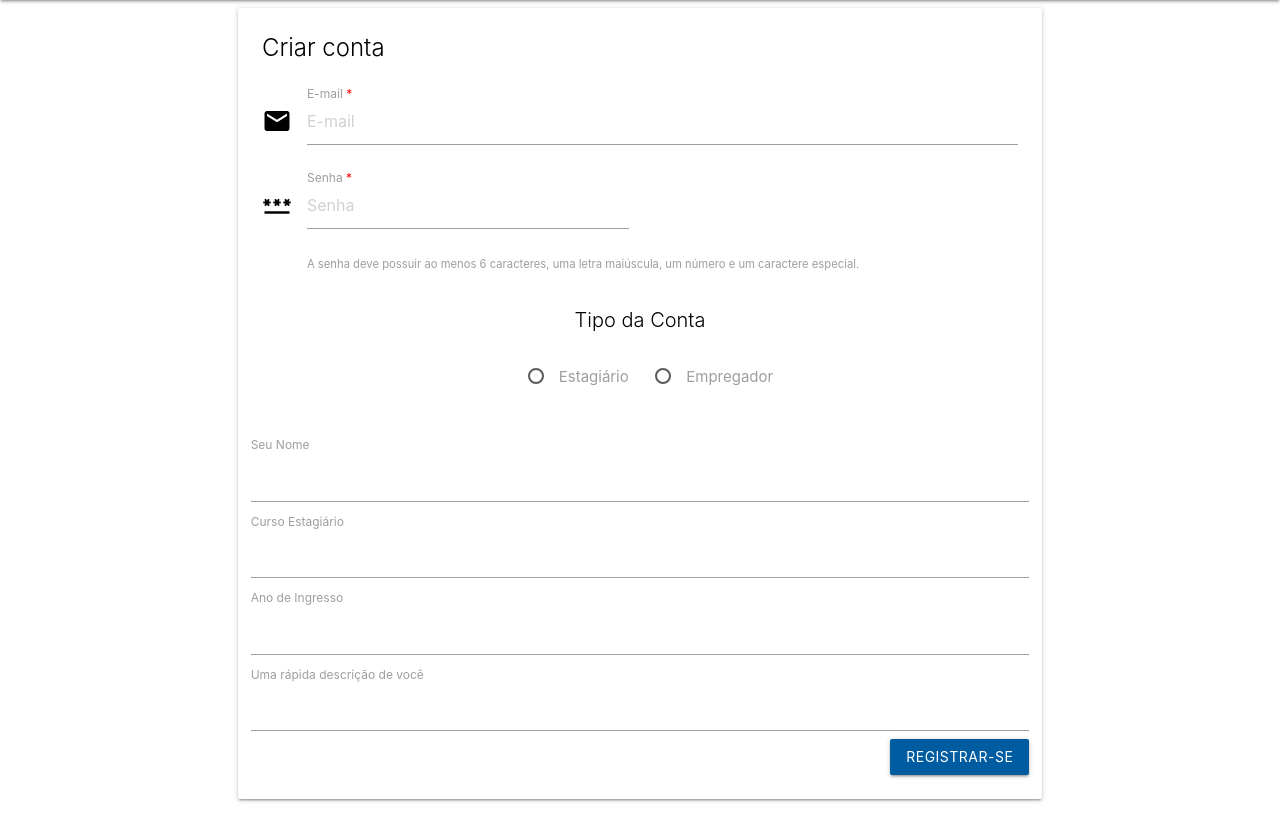
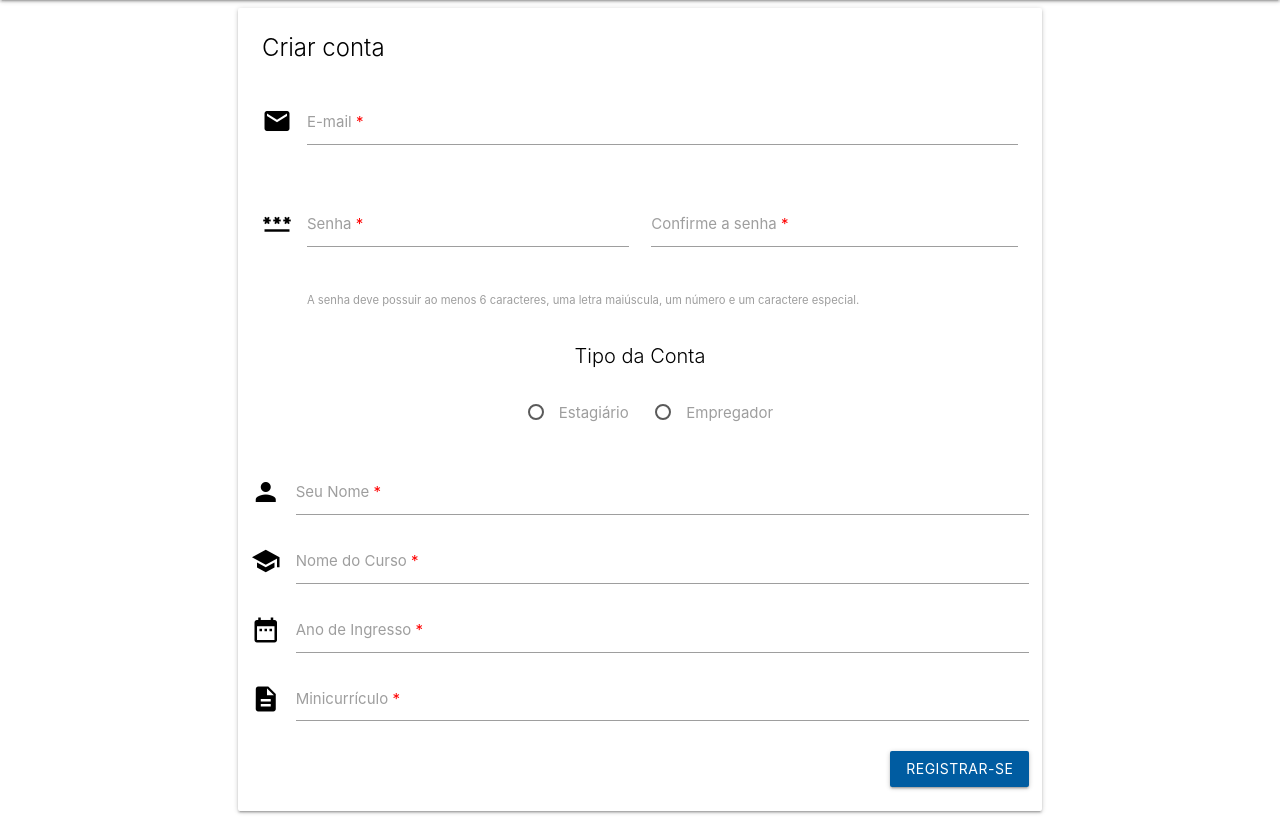
Before and after one commit to wesleyrodriguessantos/projeto-moe, a CodeIgniter 4 app: the page made by app/Views/registro.php in a window 1280 px wide. Shown: the part 64-890 px from the top of the page. Before the commit the page ends 866 px from the top, so only its background shows below. Run offline with PHP 8.4 and a stand-in for CodeIgniter, Linux system fonts and the light colour scheme; the template is opened without the code that fills it, so the values that code supplies are empty; some libraries are stand-ins or nearby versions.

Commit message:
View do UC01 semifinalizada, validações no front-end estão todas Ok agora

```diff
--- a/app/Views/registro.php
+++ b/app/Views/registro.php
@@ -32,12 +32,12 @@
       </div>
     </nav>
   </div>
-  <div class="page">
+  <main class="page">
     <div class="registro">
-      <!-- <form action="/registrar" method="POST" data-parsley-validate> -->
+      <!-- <form data-parsley-validate> -->
       <?php
       helper('form');
-      echo form_open('home/novoestagiario');
+      echo form_open('home/novoestagiario', 'id="form1" data-parsley-validate');
       ?>
       <div class="row">
         <div class="col s12 m10 l8 card-wrapper">
@@ -47,23 +47,22 @@
               <div class="input-field">
                 <i class="material-icons prefix">email</i>
                 <label for="email">E-mail <span class="required">*</span></label>
-                <input id="email" type="email" name="email" placeholder="E-mail" value="<?= old('email') ?>" maxlength="50" required>
+                <input id="email" class="validate" type="email" name="email" value="<?= old('email') ?>" required>
+                <span class="helper-text" data-error="incorreto" data-success="correto"></span>
               </div>
-
               <div class="row">
-
                 <div class="input-field col s12 m6">
                   <i class="material-icons prefix">password</i>
                   <label for="senha">Senha <span class="required">*</span></label>
-                  <input id="senha" type="password" name="senha" placeholder="Senha" pattern="(?=.*[A-Z])(?=.*\d)(?=.*[@$!%*#?&])[A-Za-z\d@$!%*#?&]{6,}" minlength="6" maxlength="50" required>
+                  <input id="senha" class="validate" type="password" name="senha" pattern="(?=.*[A-Z])(?=.*\d)(?=.*[@$!%*#?&])[A-Za-z\d@$!%*#?&]{6,}" minlength="6" maxlength="40" required>
+                  <span class="helper-text" data-error="incorreto" data-success="correto"></span>
                 </div>
-                <!-- <div class="input-field col s12 m6 senha-confirm">
-                    <label for="senha_confirm">Confirmação da Senha <span class="required">*</span></label>
-                    <input id="senha_confirm" type="password" name="senha_confirm" placeholder="Senha" minlength="6" maxlength="50" data-parsley-equalto="#senha" required>
-                  </div> -->
-
+                <div class="input-field col s12 m6 senha-confirm">
+                  <label for="senha_confirm">Confirme a senha <span class="required">*</span></label>
+                  <input id="senha_confirm" class="validate" type="password" name="senha_confirm" pattern="(?=.*[A-Z])(?=.*\d)(?=.*[@$!%*#?&])[A-Za-z\d@$!%*#?&]{6,}" minlength="6" maxlength="40" data-parsley-equalto="#senha" data-parsley-trigger="focusout" required>
+                  <span class="helper-text" data-error="incorreto" data-success="correto"></span>
+                </div>
               </div>
-
               <div class="descricao-senha">
                 <small>A senha deve possuir ao menos 6 caracteres, uma letra maiúscula, um número e um caractere especial.</small>
               </div>
@@ -92,24 +91,26 @@
               <div class="estagiario">
 
                 <div class="row">
-
-                  <label for="nome_estagiario">Seu Nome</label>
-                  <input type="text" name="nome_estagiario" id="nome_estagiario" required> <br>
-
-                  <label for="curso_estagiario">Curso Estagiário</label>
-                  <input type="text" name="curso_estagiario" required> <br>
-
-                  <label for="ano_ingresso_estagiario">Ano de Ingresso</label>
-                  <input type="text" name="ano_ingresso_estagiario" required> <br>
-
-                  <label for="minicurriculo_estagiario">Uma rápida descrição de você</label>
-                  <input type="text" name="minicurriculo_estagiario" required> <br>
-
-                  <!-- <label hidden for="email">Email</label>
-                  <input hidden type="email" name="email" id="email2" value="" required> <br>
-
-                  <label for="senha">Senha</label>
-                  <input type="password" name="senha" id="senha2" value="" required> <br> -->
+                  <div class="input-field">
+                    <i class="material-icons prefix">person</i>
+                    <label for="nome_estagiario">Seu Nome <span class="required">*</span></label>
+                    <input type="text" class="validate" name="nome_estagiario" id="nome_estagiario" value="<?= old('nome_estagiario') ?>" required>
+                  </div>
+                  <div class="input-field">
+                    <i class="material-icons prefix">school</i>
+                    <label for="curso_estagiario">Nome do Curso <span class="required">*</span></label>
+                    <input type="text" class="validate" name="curso_estagiario" id="curso_estagiario" value="<?= old('curso_estagiario') ?>" required>
+                  </div>
+                  <div class="input-field">
+                    <i class="material-icons prefix">date_range</i>
+                    <label for="ano_ingresso_estagiario">Ano de Ingresso <span class="required">*</span></label>
+                    <input type="text" class="validate" name="ano_ingresso_estagiario" id="ano_ingresso_estagiario" value="<?= old('ano_ingresso_estagiario') ?>" required>
+                  </div>
+                  <div class="input-field">
+                    <i class="material-icons prefix">description</i>
+                    <label for="minicurriculo_estagiario">Minicurrículo <span class="required">*</span></label>
+                    <textarea type="text" class="materialize-textarea validate" name="minicurriculo_estagiario" id="minicurriculo_estagiario" value="<?= old('minicurriculo_estagiario') ?>" required></textarea>
+                  </div>
 
                   <button class="btn right btn-primario" type="submit">Registrar-se</button>
 
@@ -125,26 +126,37 @@
                   helper('form');
                   echo form_open('home/novoempregador');
                   ?>
-                  <label for="nome_empresa">Nome da Empresa</label>
-                  <input type="text" name="nome_empresa" required> <br>
-
-                  <label for="endereco_empresa">Endereço da Empresa</label>
-                  <input type="text" name="endereco_empresa" required> <br>
-
-                  <label for="pessoa_de_contato">Pessoa para Contato</label>
-                  <input type="text" name="pessoa_de_contato" required> <br>
-
-                  <label for="descricao_empresa">Descrição da Empresa</label>
-                  <input type="text" name="descricao_empresa" required> <br>
-
-                  <label for="produtos_empresa">Produtos da Empresa</label>
-                  <input type="text" name="produtos_empresa" required> <br>
+                  <div class="input-field">
+                    <i class="material-icons prefix">work</i>
+                    <label for="nome_empresa">Nome da Empresa <span class="required">*</span></label>
+                    <input type="text" class="validate" name="nome_empresa" id="nome_empresa" value="<?= old('nome_empresa') ?>" required>
+                  </div>
+                  <div class="input-field">
+                    <i class="material-icons prefix">add_location</i>
+                    <label for="endereco_empresa">Endereço da Empresa <span class="required">*</span></label>
+                    <input type="text" class="validate" name="endereco_empresa" id="endereco_empresa" value="<?= old('endereco_empresa') ?>" required>
+                  </div>
+                  <div class="input-field">
+                    <i class="material-icons prefix">badge</i>
+                    <label for="pessoa_de_contato">Nome da Pessoa para Contato <span class="required">*</span></label>
+                    <input type="text" class="validate" name="pessoa_de_contato" id="pessoa_de_contato" value="<?= old('pessoa_de_contato') ?>" required>
+                  </div>
+                  <div class="input-field">
+                    <i class="material-icons prefix">description</i>
+                    <label for="descricao_empresa">Descrição da Empresa <span class="required">*</span></label>
+                    <textarea type="text" class="materialize-textarea validate" name="descricao_empresa" id="descricao_empresa" value="<?= old('descricao_empresa') ?>" required></textarea>
+                  </div>
+                  <div class="input-field">
+                    <i class="material-icons prefix">shop</i>
+                    <label for="produtos_empresa">Produtos/Serviços que Empresa oferece <span class="required">*</span></label>
+                    <input type="text" class="validate" name="produtos_empresa" id="produtos_empresa" value="<?= old('produtos_empresa') ?>" required>
+                  </div>
 
                   <label hidden for="email">Email</label>
-                  <input hidden type="email" name="email" id="email2" value="" required> <br>
+                  <input hidden type="email" name="email" id="email2" value="" required>
 
                   <label hidden for="senha">Senha</label>
-                  <input hidden type="password" name="senha" id="senha2" value="" required> <br>
+                  <input hidden type="password" name="senha" id="senha2" value="" required>
 
                   <button class="btn right btn-primario" type="submit">Registrar-se</button>
 
@@ -162,7 +174,7 @@
 
     </div>
 
-  </div>
+  </main>
   <!-- <a href="/login-estagiario">
     <button>Cadastrar Estagiário</button>
   </a>
@@ -170,6 +182,11 @@
     <button>Cadastrar Empresa/Empregador</button>
   </a> -->
   <script>
+    $('#minicurriculo_estagiario').val('New Text');
+    M.textareaAutoResize($('#minicurriculo_estagiario'));
+
+    $('#descricao_empresa').val('New Text');
+    M.textareaAutoResize($('#descricao_empresa'));
   </script>
   <script src="/resources/jquery-3.6.0.min.js"></script>
   <script src="/resources/materialize/materialize.min.js"></script>
```
Also changed, not shown: public/js/main.js (+5 -6 lines).
